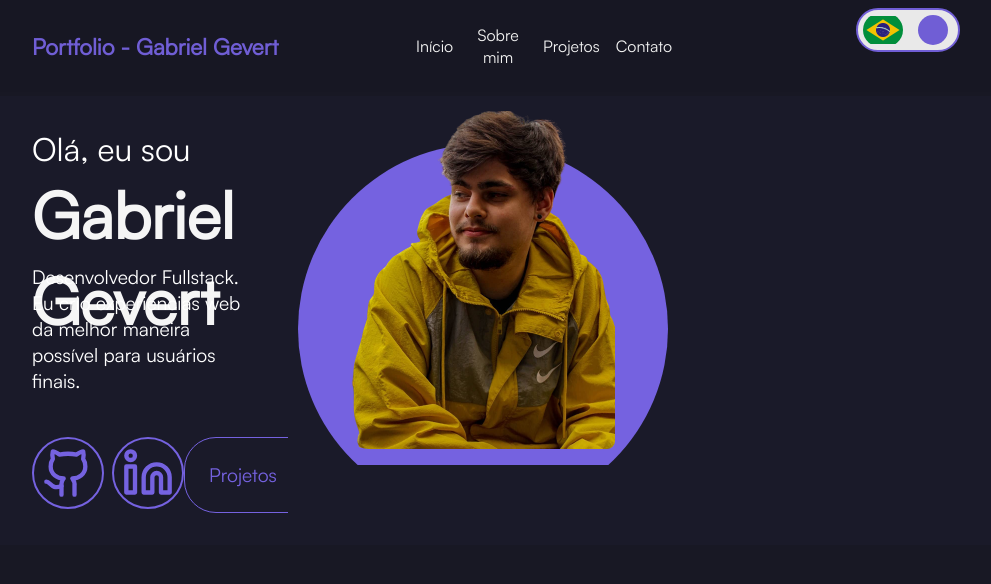
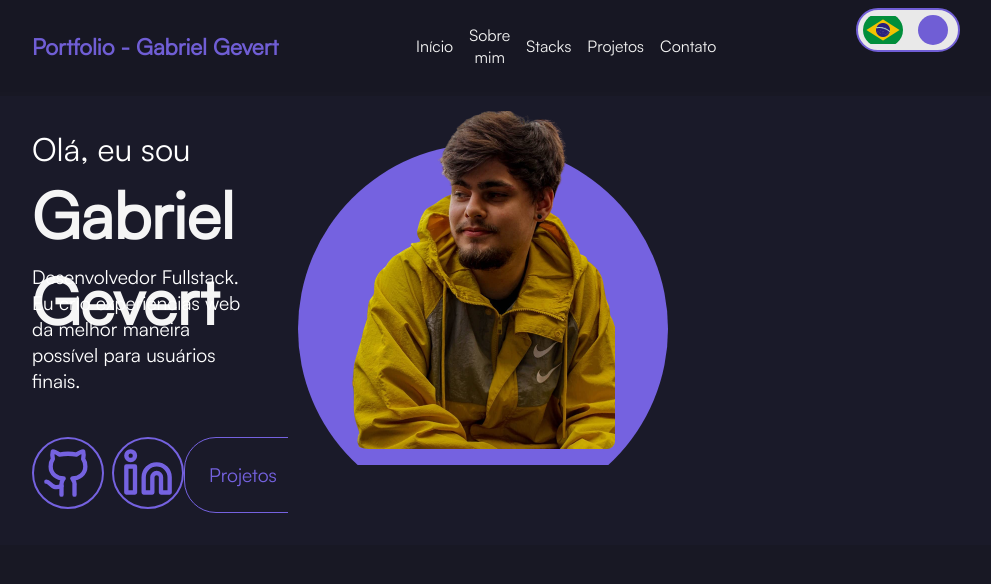
Before and after one commit to GabrielGevert/portfolio, a Next.js app: page / in a window 1280 px wide. Shown: the top 584 px of the page, without its empty margins (288-1279 px from the left). Built offline with nearby package versions, Linux system fonts and the light colour scheme.

Commit message:
added refs

```diff
--- a/components/atoms/container/index.tsx
+++ b/components/atoms/container/index.tsx
@@ -1,6 +1,6 @@
 "use client";
 
-import React, { ReactNode } from "react";
+import React, { ReactNode, forwardRef } from "react";
 import { SectionWrapper } from "./styles";
 
 interface ContainerProps {
@@ -8,8 +8,12 @@ interface ContainerProps {
   className?: string;
 }
 
-const Container: React.FC<ContainerProps> = ({ children, className }) => (
-  <SectionWrapper className={className}>{children}</SectionWrapper>
+const Container = forwardRef<HTMLDivElement, ContainerProps>(
+  ({ children, className }, ref) => (
+    <SectionWrapper ref={ref} className={className}>
+      {children}
+    </SectionWrapper>
+  )
 );
 
 export default Container;
--- a/components/organisms/header/index.tsx
+++ b/components/organisms/header/index.tsx
@@ -1,6 +1,7 @@
 "use client";
 import React from "react";
 import { useLanguage } from "@/utils/LanguageContext";
+import { useScroll } from "@/utils/ScrollContext";
 import {
   HeaderContainer,
   HeaderFirstContent,
@@ -29,23 +30,33 @@ const translations = {
 
 const Header = () => {
   const { isEnglish, toggleLanguage } = useLanguage();
+  const { refs, scrollToSection } = useScroll();
   const currentLanguage = isEnglish ? "en" : "pt";
   const basePath = "";
-
 
   return (
     <HeaderContainer>
       <HeaderFirstContent>Portfolio - Gabriel Gevert</HeaderFirstContent>
       <HeaderSecondContent>
-        <HeaderItems>{translations[currentLanguage].home}</HeaderItems>
-        <HeaderItems>{translations[currentLanguage].aboutMe}</HeaderItems>
-        <HeaderItems>{translations[currentLanguage].projects}</HeaderItems>
-        <HeaderItems>{translations[currentLanguage].contact}</HeaderItems>
+        <HeaderItems onClick={() => scrollToSection(refs.openingRef)}>
+          {translations[currentLanguage].home}
+        </HeaderItems>
+        <HeaderItems onClick={() => scrollToSection(refs.aboutMeRef)}>
+          {translations[currentLanguage].aboutMe}
+        </HeaderItems>
+        <HeaderItems onClick={() => scrollToSection(refs.stacksRef)}>
+          Stacks
+        </HeaderItems>
+        <HeaderItems onClick={() => scrollToSection(refs.projectsRef)}>
+          {translations[currentLanguage].projects}
+        </HeaderItems>
+        <HeaderItems onClick={() => scrollToSection(refs.contactRef)}>
+          {translations[currentLanguage].contact}
+        </HeaderItems>
       </HeaderSecondContent>
-      {/* <Languages /> */}
       <HeaderTranslate onClick={toggleLanguage}>
         <SliderButton $isEnglish={isEnglish}>
-        <Image
+          <Image
             src={`${basePath}/${
               isEnglish ? "usa_flag.png" : "brazil_flag.png"
             }`}
--- a/sections/about me/index.tsx
+++ b/sections/about me/index.tsx
@@ -1,6 +1,6 @@
 "use client";
 
-import React from "react";
+import React, { forwardRef } from "react";
 import { useLanguage } from "@/utils/LanguageContext";
 import { Container, Card } from "@/components";
 import {
@@ -29,7 +29,7 @@ const translations = {
   },
 };
 
-const AboutMe = () => {
+const AboutMe = forwardRef<HTMLDivElement>((props, ref) => {
   const { isEnglish, toggleLanguage } = useLanguage();
   const currentLanguage = isEnglish ? "en" : "pt";
 
@@ -53,7 +53,7 @@ const AboutMe = () => {
   ];
 
   return (
-    <Container className="top">
+    <Container ref={ref} className="top">
       <AboutMeContainer>
         <AboutMeTitle>{translations[currentLanguage].title}</AboutMeTitle>
         <AboutMeText>{translations[currentLanguage].text}</AboutMeText>
@@ -71,6 +71,6 @@ const AboutMe = () => {
       </AboutMeContainer>
     </Container>
   );
-};
+});
 
 export default AboutMe;
--- a/sections/contact/index.tsx
+++ b/sections/contact/index.tsx
@@ -1,6 +1,6 @@
 "use client";
 
-import React, { useState } from "react";
+import React, { forwardRef, useState } from "react";
 import emailjs from "emailjs-com";
 import { Container, MailModal } from "@/components";
 import {
@@ -41,7 +41,7 @@ const translations = {
   },
 };
 
-const Contact = () => {
+const Contact = forwardRef<HTMLDivElement>(( props, ref ) => {
   const { isEnglish } = useLanguage();
   const currentLanguage = isEnglish ? "en" : "pt";
 
@@ -73,7 +73,7 @@ const Contact = () => {
   };
 
   return (
-    <Container className="color">
+    <Container ref={ref} className="color">
       <ContactContainer>
         <FirstContent>
           <FirstContentTitle>
@@ -123,6 +123,6 @@ const Contact = () => {
       )}
     </Container>
   );
-};
+});
 
 export default Contact;
--- a/sections/opening/index.tsx
+++ b/sections/opening/index.tsx
@@ -1,5 +1,5 @@
 "use client";
-import React from "react";
+import React, { forwardRef } from "react";
 import { useLanguage } from "@/utils/LanguageContext";
 import { Container } from "@/components";
 import {
@@ -32,13 +32,13 @@ const translations = {
   },
 };
 
-const Opening = () => {
-  const { isEnglish, toggleLanguage } = useLanguage();
+const Opening = forwardRef<HTMLDivElement>((props, ref) => {
+  const { isEnglish } = useLanguage();
   const currentLanguage = isEnglish ? "en" : "pt";
   const basePath = "";
 
   return (
-    <Container className="top color">
+    <Container ref={ref} className="top color">
       <OpeningContainer>
         <OpeningFirstContent>
           <OpeningFirstContentPresentation>
@@ -80,6 +80,6 @@ const Opening = () => {
       </OpeningContainer>
     </Container>
   );
-};
+});
 
 export default Opening;
--- a/sections/projects/index.tsx
+++ b/sections/projects/index.tsx
@@ -1,7 +1,7 @@
 "use client";
 
+import React, { forwardRef } from "react";
 import { Container, ProjectsCard } from "@/components";
-import React from "react";
 import {
   ProjectsCardsWrap,
   ProjectsContainer,
@@ -10,7 +10,7 @@ import {
 } from "./styles";
 import { useLanguage } from "@/utils/LanguageContext";
 
-const Projects = () => {
+const Projects = forwardRef<HTMLDivElement>(( props, ref ) => {
   const { isEnglish, toggleLanguage } = useLanguage();
   const currentLanguage = isEnglish ? "en" : "pt";
 
@@ -56,7 +56,7 @@ const Projects = () => {
   ];
 
   return (
-    <Container>
+    <Container ref={ref}>
       <ProjectsContainer>
         <ProjectsTitle>{translations[currentLanguage].title}</ProjectsTitle>
         <ProjectsText>{translations[currentLanguage].text}</ProjectsText>
@@ -76,6 +76,6 @@ const Projects = () => {
       </ProjectsContainer>
     </Container>
   );
-};
+});
 
 export default Projects;
--- a/sections/stacks/index.tsx
+++ b/sections/stacks/index.tsx
@@ -1,6 +1,6 @@
 "use client";
 import { Container, StacksCard } from "@/components";
-import React from "react";
+import React, { forwardRef } from "react";
 import { LanguageProvider, useLanguage } from "@/utils/LanguageContext";
 import { StacksCardsWrap, StacksContainer, StacksTitle } from "./styles";
 import { SiNextdotjs, SiTypescript } from "react-icons/si";
@@ -16,7 +16,7 @@ const translation = {
   },
 };
 
-const Stacks = () => {
+const Stacks = forwardRef<HTMLDivElement>(( props, ref ) => {
   const { isEnglish, toggleLanguage } = useLanguage();
   const currentLanguage = isEnglish ? "en" : "pt";
 
@@ -56,8 +56,8 @@ const Stacks = () => {
     },
   ];
   return (
-    <Container className="color">
-      <StacksContainer>
+    <Container ref={ref} className="color">
+      <StacksContainer >
         <StacksTitle>{translation[currentLanguage].title}</StacksTitle>
         <StacksCardsWrap>
           {StacksCardMock.map((card, index) => (
@@ -74,6 +74,6 @@ const Stacks = () => {
       </StacksContainer>
     </Container>
   );
-};
+});
 
 export default Stacks;
--- a/src/app/layout.tsx
+++ b/src/app/layout.tsx
@@ -3,6 +3,7 @@ import { Header } from "@components";
 import "@/styles/global.css";
 import { LanguageProvider } from "@/utils/LanguageContext";
 import StyledComponentsRegistry from "@/utils/registry";
+import { ScrollProvider } from "@/utils/ScrollContext";
 
 export const metadata: Metadata = {
   title: "Gabriel Gevert - Portfolio",
@@ -19,8 +20,10 @@ export default function RootLayout({
       <body>
         <StyledComponentsRegistry>
           <LanguageProvider>
-            <Header />
-            <main>{children}</main>
+            <ScrollProvider>
+              <Header />
+              <main>{children}</main>
+            </ScrollProvider>
           </LanguageProvider>
         </StyledComponentsRegistry>
       </body>
--- a/src/app/page.tsx
+++ b/src/app/page.tsx
@@ -1,5 +1,7 @@
 "use client";
 
+import React from "react";
+import { useScroll } from "@/utils/ScrollContext";
 import AboutMe from "@/sections/about me";
 import Contact from "@/sections/contact";
 import Opening from "@/sections/opening";
@@ -7,13 +9,15 @@ import Projects from "@/sections/projects";
 import Stacks from "@/sections/stacks";
 
 export default function Home() {
+  const { refs } = useScroll();
+
   return (
     <>
-      <Opening />
-      <AboutMe />
-      <Stacks />
-      <Projects />
-      <Contact />
+      <Opening ref={refs.openingRef} />
+      <AboutMe ref={refs.aboutMeRef} />
+      <Stacks ref={refs.stacksRef} />
+      <Projects ref={refs.projectsRef} />
+      <Contact ref={refs.contactRef} />
     </>
   );
 }
--- /dev/null
+++ b/utils/ScrollContext.tsx
@@ -0,0 +1,56 @@
+"use client";
+import React, { createContext, useContext, useRef, RefObject } from "react";
+
+interface ScrollContextType {
+  refs: {
+    openingRef: RefObject<HTMLDivElement | null>;
+    aboutMeRef: RefObject<HTMLDivElement | null>;
+    stacksRef: RefObject<HTMLDivElement | null>;
+    projectsRef: RefObject<HTMLDivElement | null>;
+    contactRef: RefObject<HTMLDivElement | null>;
+  };
+  scrollToSection: (ref: RefObject<HTMLDivElement | null>) => void;
+}
+
+const ScrollContext = createContext<ScrollContextType | undefined>(undefined);
+
+export const ScrollProvider: React.FC<{ children: React.ReactNode }> = ({
+  children,
+}) => {
+  const openingRef = useRef<HTMLDivElement | null>(null);
+  const aboutMeRef = useRef<HTMLDivElement | null>(null);
+  const stacksRef = useRef<HTMLDivElement | null>(null);
+  const projectsRef = useRef<HTMLDivElement | null>(null);
+  const contactRef = useRef<HTMLDivElement | null>(null);
+
+  const scrollToSection = (ref: React.RefObject<HTMLDivElement | null>) => {
+    if (ref.current) {
+      const offset = 90;
+      const topPosition = ref.current.offsetTop - offset;
+
+      window.scrollTo({
+        top: topPosition,
+        behavior: "smooth",
+      });
+    }
+  };
+
+  return (
+    <ScrollContext.Provider
+      value={{
+        refs: { openingRef, aboutMeRef, stacksRef, projectsRef, contactRef },
+        scrollToSection,
+      }}
+    >
+      {children}
+    </ScrollContext.Provider>
+  );
+};
+
+export const useScroll = () => {
+  const context = useContext(ScrollContext);
+  if (!context) {
+    throw new Error("useScroll must be used within a ScrollProvider");
+  }
+  return context;
+};
```
